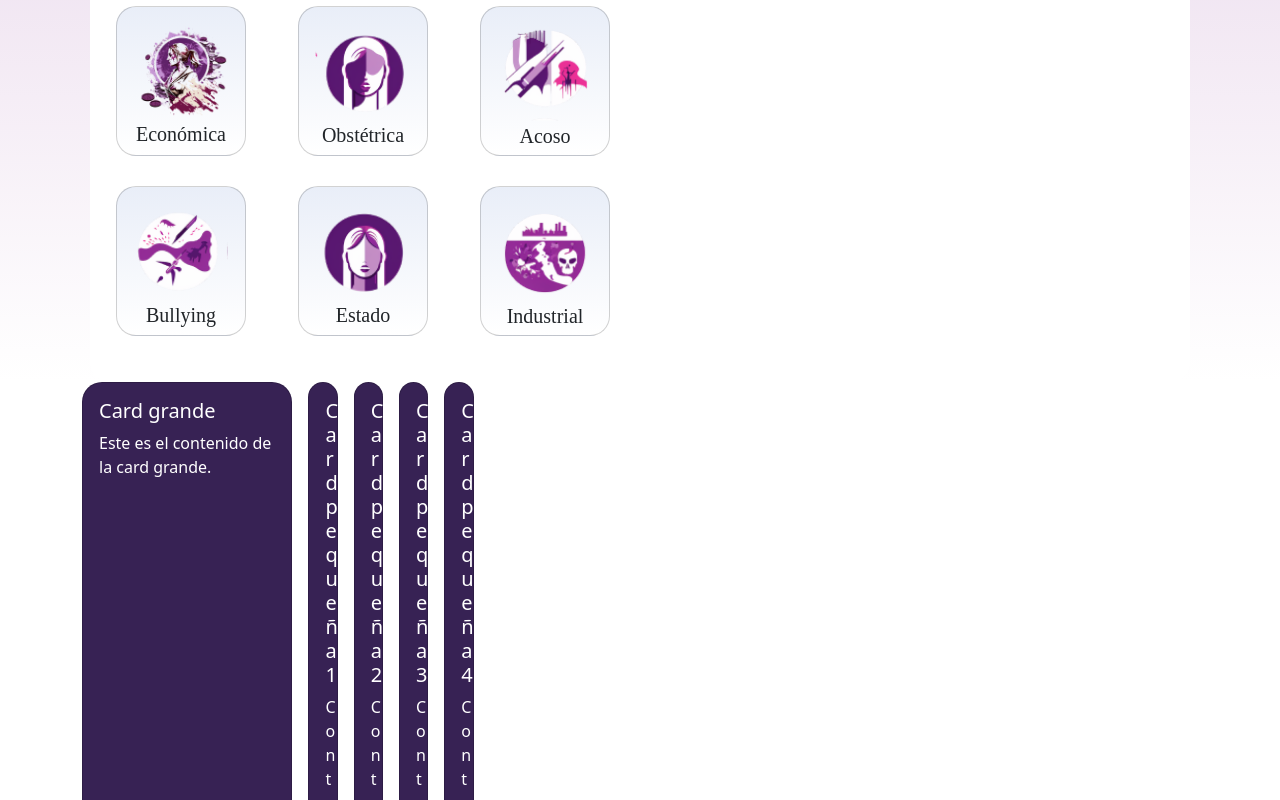
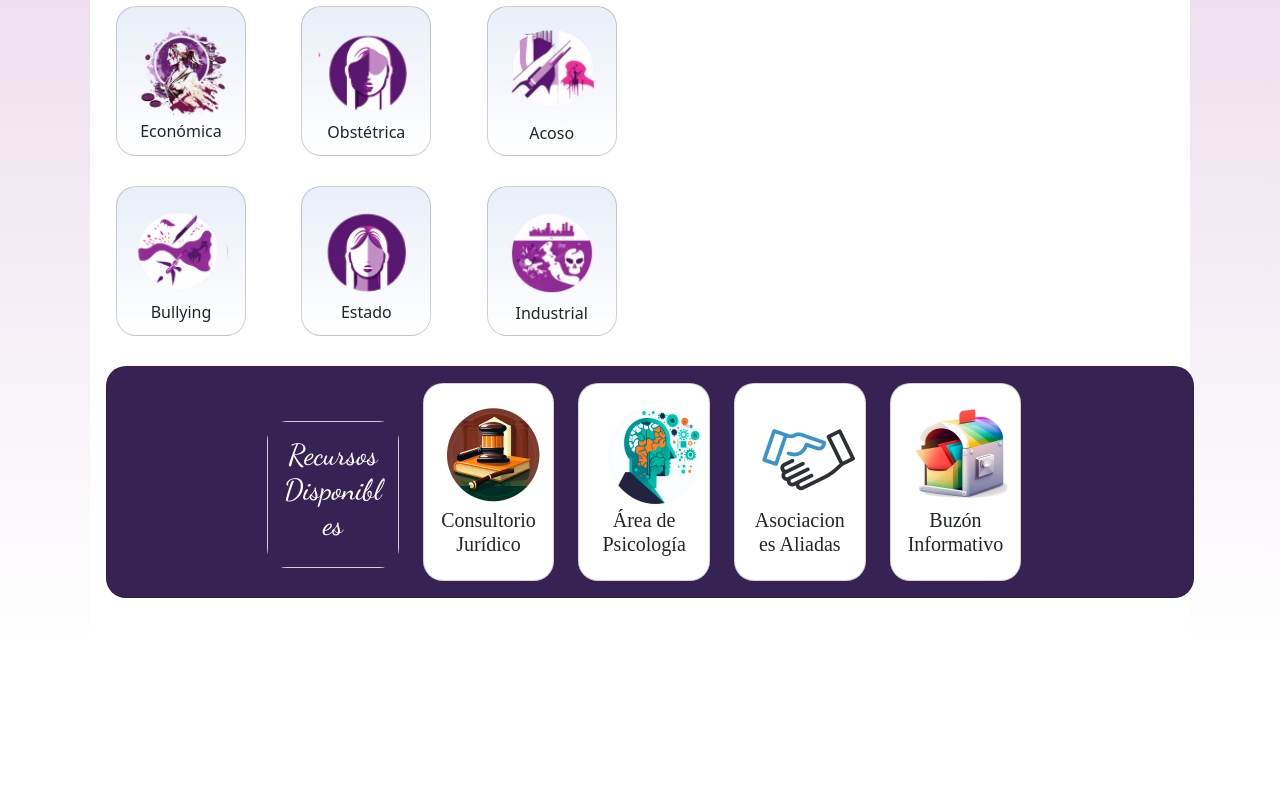
Before and after one commit to Arianna0206/Proyect-Punto-Violeta, an Angular app: page / in a window 1280 px wide. Shown: the part 1400-2200 px from the top of the page. After the commit the page ends 2046 px from the top, so only its background shows below. Built offline with nearby package versions, Linux system fonts and the light colour scheme.

Commit message:
Creacion de la seccion de recursos disponibles

```diff
--- a/src/app/app.component.html
+++ b/src/app/app.component.html
@@ -1,4 +1,3 @@
 <app-navbar></app-navbar>
 <app-slider></app-slider>
 <app-content-card></app-content-card>
-<app-card-resources></app-card-resources>
--- a/src/app/app.module.ts
+++ b/src/app/app.module.ts
@@ -6,15 +6,13 @@ import { AppComponent } from './app.component';
 import { NavbarComponent } from './components/navbar/navbar.component';
 import { SliderComponent } from './components/slider/slider.component';
 import { ContentCardComponent } from './components/content-card/content-card.component';
-import { CardResourcesComponent } from './components/card-resources/card-resources.component';
 
 @NgModule({
   declarations: [
     AppComponent,
     NavbarComponent,
     SliderComponent,
-    ContentCardComponent,
-    CardResourcesComponent
+    ContentCardComponent
   ],
   exports: [NavbarComponent],
   imports: [
--- a/src/app/components/card-resources/card-resources.component.css
+++ /dev/null
@@ -1,18 +0,0 @@
-.card-deck {
-    display: grid;
-    grid-template-columns: repeat(5, 1fr);
-    gap: 1rem;
-  }
-
-  .card {
-    background-color: rgba(55, 34, 84, 1);
-    border-radius: 20px;
-  }
-
-  .card-title {
-    color: white;
-  }
-
-  .card-text {
-    color: white;
-  }
--- a/src/app/components/card-resources/card-resources.component.html
+++ /dev/null
@@ -1,36 +0,0 @@
-<div class="container">
-  <div class="card-deck">
-    <div class="card">
-      <div class="card-body">
-        <h5 class="card-title">Card grande</h5>
-        <p class="card-text">Este es el contenido de la card grande.</p>
-      </div>
-    </div>
-    <div class="card-deck">
-      <div class="card">
-        <div class="card-body">
-          <h5 class="card-title">Card pequeña 1</h5>
-          <p class="card-text">Contenido de la card pequeña 1.</p>
-        </div>
-      </div>
-      <div class="card">
-        <div class="card-body">
-          <h5 class="card-title">Card pequeña 2</h5>
-          <p class="card-text">Contenido de la card pequeña 2.</p>
-        </div>
-      </div>
-      <div class="card">
-        <div class="card-body">
-          <h5 class="card-title">Card pequeña 3</h5>
-          <p class="card-text">Contenido de la card pequeña 3.</p>
-        </div>
-      </div>
-      <div class="card">
-        <div class="card-body">
-          <h5 class="card-title">Card pequeña 4</h5>
-          <p class="card-text">Contenido de la card pequeña 4.</p>
-        </div>
-      </div>
-    </div>
-  </div>
-</div>
--- a/src/app/components/content-card/content-card.component.css
+++ b/src/app/components/content-card/content-card.component.css
@@ -5,7 +5,6 @@
 
 .card {
     border-radius: 20px; /* agrega borde redondeado */
-    margin: 0 90px 0 90px;
 }
 
 .somos {
@@ -18,6 +17,7 @@
     border-left: white;
     border-right: white;
     border-bottom: white;
+    margin: 0 90px 0 90px;
 }
 
 .quienes-header {
@@ -112,9 +112,53 @@
     max-height: 200px; /* ajuste este valor según su necesidad */
 }
 
-.card-text {
+.tipos{
     text-align: center;
-    margin-bottom: 3rem;
+}
+
+#contenido {
+    display: flex;
+    flex-wrap: wrap;
+    justify-content: center;
+  }
+
+#principal{
+    width: 85vw;
+    padding-left: 9rem;
+    background-color: rgba(55, 34, 84, 1);
+    justify-content:center;
+    margin-bottom: 2rem;
+}
+
+@media (max-width: 767.98px) {
+    #contenido {
+      text-align: center;
+    }
+}
+
+@media (max-width: 767.98px) {
+    #principal{
+        width: 100%;
+        height: 100%;
+        padding-left: 0;
+    }
+
+}
+
+#text1{
+    font-family: 'Dancing Script', cursive;
+    font-size: 29px;
+    color: white;
+}
+
+#card-0{
+    margin-top: 2.4rem;
+}
+
+#card-1{
+    background-color: rgba(55, 34, 84, 1);
+}
+
+.text4{
     font-family: Raleway;
-    font-size: 20px;
-  }
+}
--- a/src/app/components/content-card/content-card.component.html
+++ b/src/app/components/content-card/content-card.component.html
@@ -124,10 +124,67 @@
                     </div>
                 </div>
             </div>
+
+           <div class="grid-container">
+  <div class="row">
+    <div class="col-lg-8">
+      <div class="card" id="principal">
+        <div class="card-body text-center" id="contenido">
+          <div class="row">
+            <div class="col-sm-2">
+              <div class="card bg-white" id="card-0">
+                <div class="card-body text-center" id="card-1">
+                  <h5 class="card-title" id="text1">Recursos Disponibles</h5>
+                </div>
+              </div>
+            </div>
+            <div class="col-sm-2">
+              <div class="card bg-white">
+                <div class="card-body text-center">
+                    <img src="../../assets/images/rc1.png" alt="card-1" class="img-tipo1 img-responsive img-relative">
+                    <h5 class="card-title text4">Consultorio Jurídico</h5>
+                </div>
+              </div>
+            </div>
+            <div class="col-sm-2">
+              <div class="card bg-white">
+                <div class="card-body text-center">
+                    <img src="../../assets/images/rc2.png" alt="card-1" class="img-tipo1 img-responsive img-relative">
+                    <h5 class="card-title text4">Área de Psicología</h5>
+                </div>
+              </div>
+            </div>
+            <div class="col-sm-2">
+              <div class="card bg-white">
+                <div class="card-body text-center">
+                    <img src="../../assets/images/rc3.png" alt="card-1" class="img-tipo1 img-responsive img-relative">
+                    <h5 class="card-title text4">Asociaciones Aliadas</h5>
+                </div>
+              </div>
+            </div>
+            <div class="col-sm-2">
+              <div class="card bg-white">
+                <div class="card-body text-center">
+                    <img src="../../assets/images/rc4.png" alt="card-1" class="img-tipo1 img-responsive img-relative">
+                    <h5 class="card-title text4">Buzón Informativo</h5>
+                </div>
+              </div>
+            </div>
           </div>
         </div>
-        <div class="col-md-6"></div>
       </div>
     </div>
   </div>
 </div>
+
+
+
+
+
+        </div>
+    </div>
+        <div class="col-md-6"></div>
+    </div>
+    </div>
+  </div>
+</div>
```
Also changed, not shown: src/app/components/card-resources/card-resources.component.ts (deleted, +0 -10 lines), 1 other file (tests, documents, lock files or other folders).
